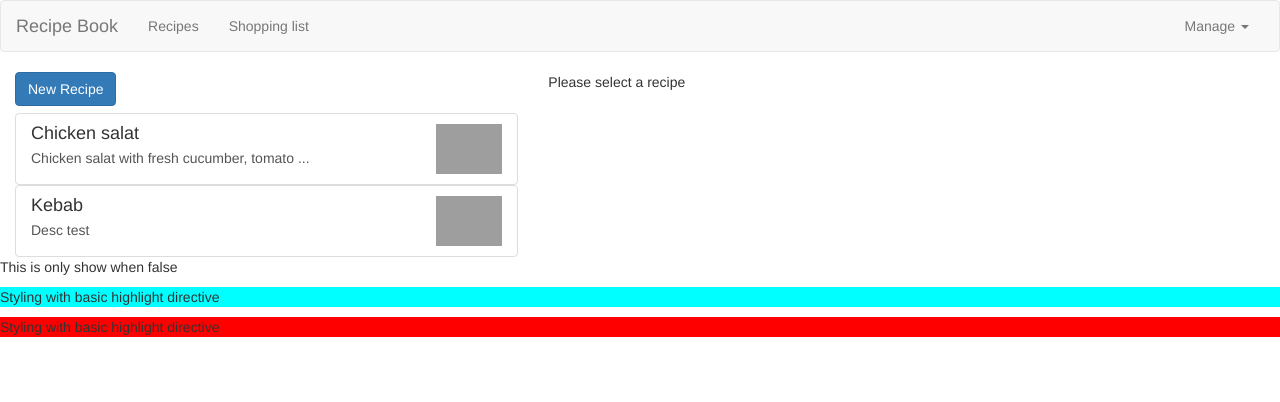
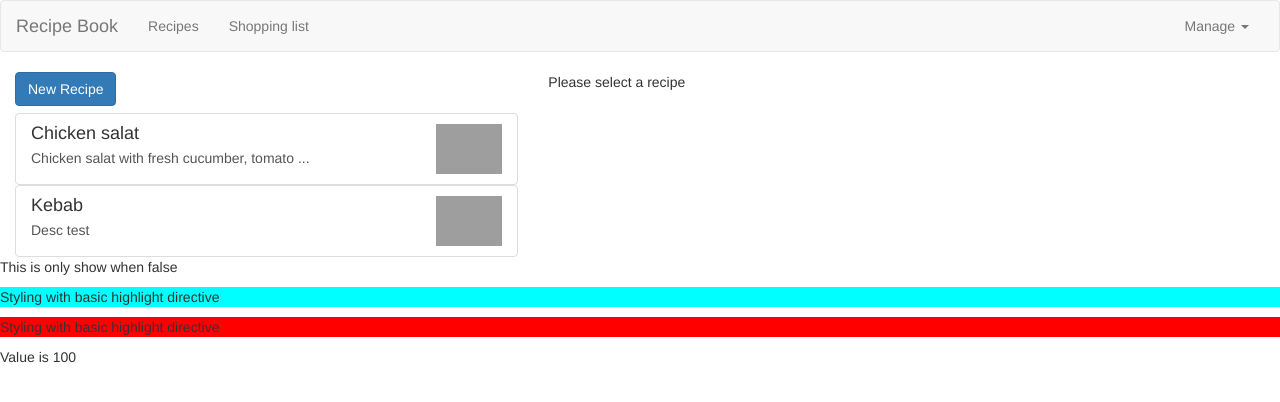
Before and after one commit to DanielJurcik/shop-cook-list, an Angular app: page / in a window 1280 px wide. Shown: the top 402 px of the page. Built offline with nearby package versions, Linux system fonts and the light colour scheme; grey boxes are pictures that could not be loaded.

Commit message:
ngSwitch directive

```diff
--- a/src/app/app.component.html
+++ b/src/app/app.component.html
@@ -13,3 +13,10 @@
     <p appBasicHighlight>Styling with basic highlight directive</p>
     <p appBetterHighlight [defaultColor]="'red'" hightlightColor="orange">Styling with basic highlight directive</p>
 </div>
+
+<div [ngSwitch]="value">
+    <p *ngSwitchCase="5">Value is 5</p>
+    <p *ngSwitchCase="10">Value is 10</p>
+    <p *ngSwitchCase="100">Value is 100</p>
+    <p *ngSwitchDefault>Default value</p>
+</div>
--- a/src/app/app.component.ts
+++ b/src/app/app.component.ts
@@ -8,6 +8,7 @@
 export class AppComponent {
   loadedFeature = 'recipe';
   isFalse = false;
+  value = '100';
 
   onNavigate(feature: string){
     this.loadedFeature = feature;
```
